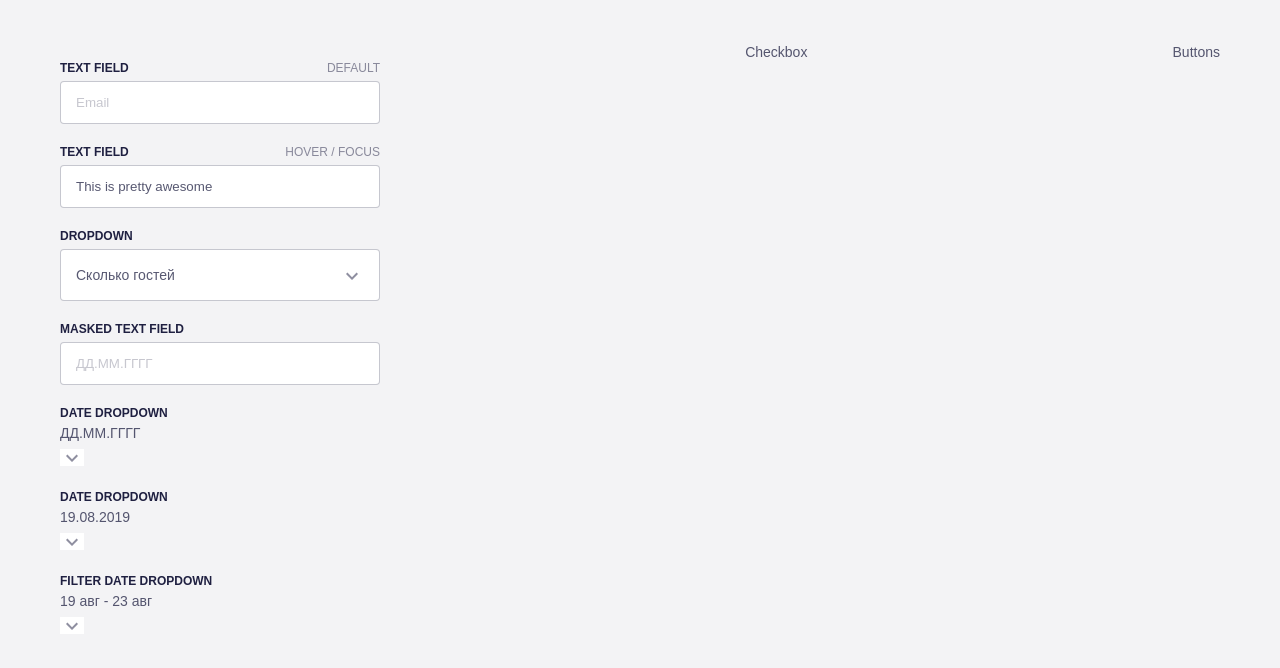
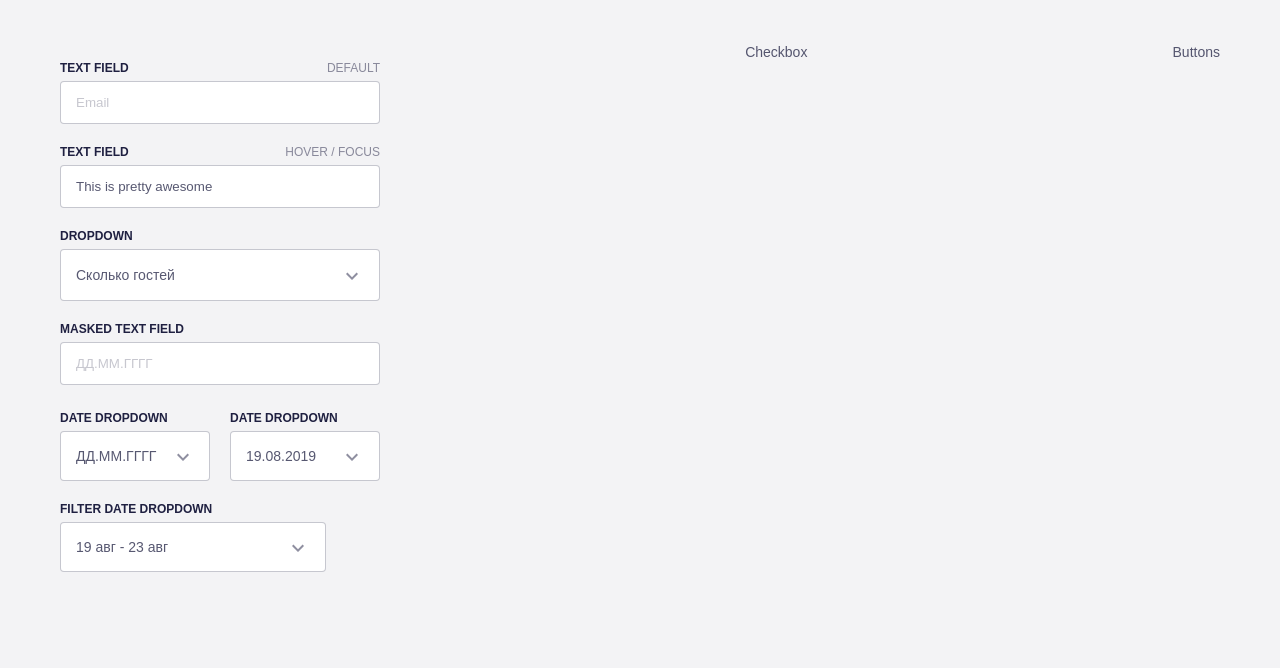
Before and after one commit to Ashelinn/MetaLamp2, a website: page index1.pug in a window 1280 px wide. Shown: the part 100-768 px from the top of the page. Drawn offline with nearby package versions, Linux system fonts and the light colour scheme; files that its build step writes are made by us from their sources.

Commit message:
Add files via upload

```diff
--- a/source/scss/inputs.scss
+++ b/source/scss/inputs.scss
@@ -17,16 +17,30 @@ padding: 13px 15px;
 }
 
 .input__wrap,
-.input__class {
+.input__class,
+.input__wrap-150,
+.input__wrap-266 {
     display: flex;
     align-items: center;
     justify-content: space-between;
     margin-top: 5px;
-    width: 320px;
     border: 1px solid $Dark25;
     border-radius: $radius;
     background-color: $White;
     transition: all 0.6s ease;
+}
+
+.input__wrap,
+.input__class {
+    width: 320px;
+}
+
+.input__wrap-150 {
+    width: 150px;
+}
+
+.input__wrap-266 {
+    width: 266px;
 }
 
 .input__wrap:hover,
@@ -49,6 +63,7 @@ input::placeholder {
 }
 
 .button-arrow {
+    margin-right: 15px;
     outline: none;
     border: none;
     background-color: $White;
@@ -88,10 +103,6 @@ input::placeholder {
     font-size: 14px;
     line-height: 24px;
     color: $Dark75;
-}
-
-#guests__button {
-    margin-right: 15px;
 }
 
 .guest__choise {
@@ -160,3 +171,15 @@ input::placeholder {
 .guest__ok:hover {
     opacity: 0.5;
 }
+
+.date-gray {
+    margin: 15px;
+    font-weight: 400;
+    font-size: 14px;
+    line-height: 18px;
+    color: $Dark75;
+}
+
+.two-input__wrap {
+    display: flex;
+}
--- a/source/scss/style.scss
+++ b/source/scss/style.scss
@@ -114,6 +114,7 @@ p {
     color: $Dark50;
 }
 
+//grow & shrink
 .logo__grow {
     flex-grow: 2;
 }
@@ -123,8 +124,13 @@ p {
     margin-top: 16px;
 }
 
+.mrrh-20 {
+    margin-right: 20px;
+}
+
 //colored
 .warning {
+    color: $Red;
     background-color: $Red;
     padding-left: 10px;
 }
```
